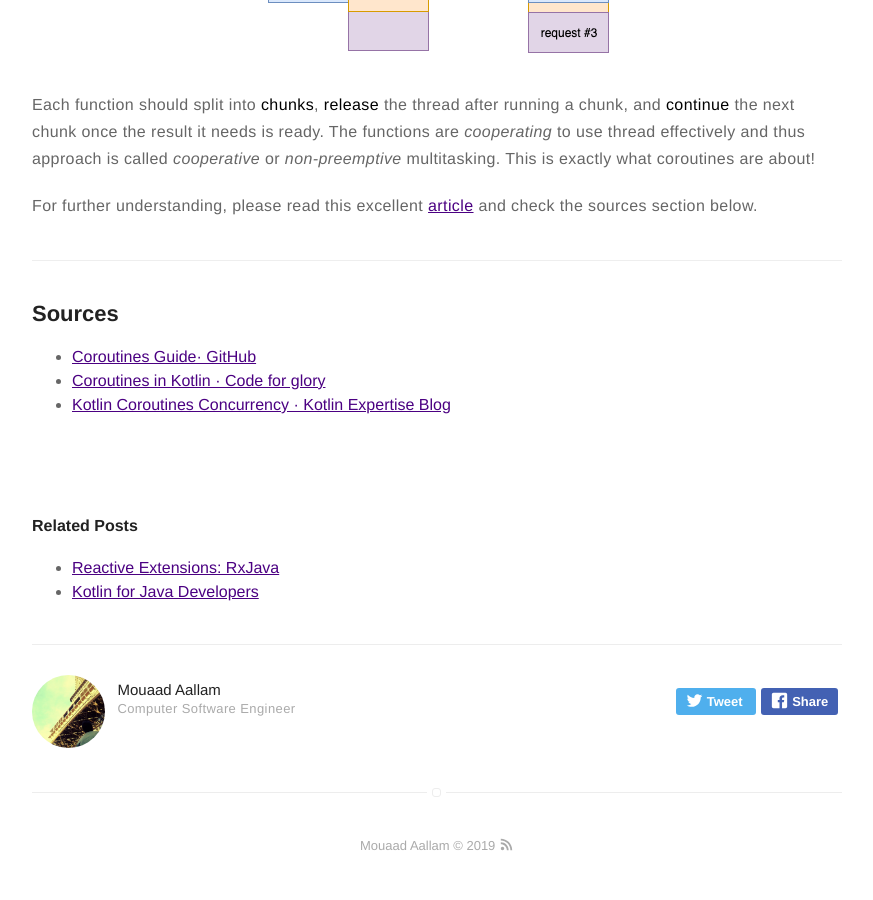
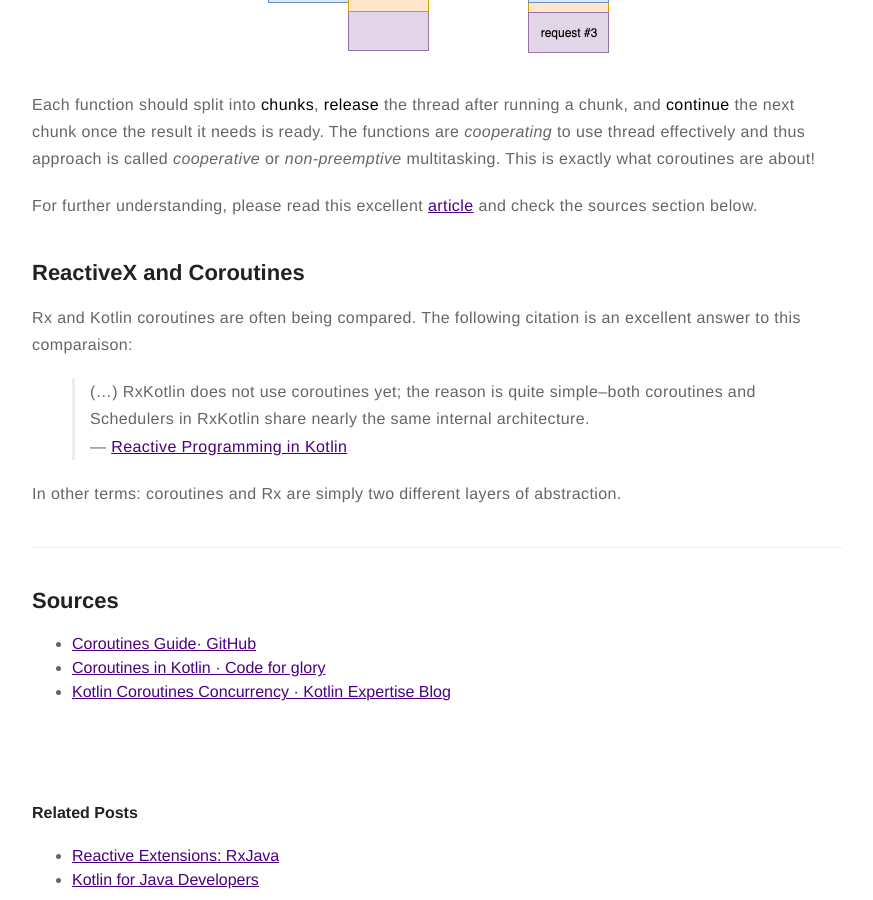
Before and after one commit to aallam/aallam.github.io, a Jekyll site: the page built from _posts/2019-06-05-introduction-to-kotlin-coroutines.md, in a window 1280 px wide and 900 px high, scrolled down 3494 px. Shown: the whole window, without its empty margins (203-1076 px from the left). Built offline with Jekyll 4.4.1, drawn with Linux system fonts in a browser that asks for light colours.

Commit message:
[Article] add rx and coroutines paragraph

```diff
--- a/_posts/2019-06-05-introduction-to-kotlin-coroutines.md
+++ b/_posts/2019-06-05-introduction-to-kotlin-coroutines.md
@@ -75,6 +75,13 @@ Each function should split into **chunks**, **release** the thread after running
 
 For further understanding, please read this excellent [article][3] and check the sources section below.
 
+## ReactiveX and Coroutines
+Rx and Kotlin coroutines are often being compared. The following citation is an excellent answer to this comparaison:
+>(…) RxKotlin does not use coroutines yet; the reason is quite simple–both coroutines and Schedulers in RxKotlin share nearly the same internal architecture.
+> — [Reactive Programming in Kotlin][4]
+
+In other terms: coroutines and Rx are simply two different layers of abstraction.
+
 - - - -
 
 ## Sources
```
Also changed, not shown: other parts of _posts/2019-06-05-introduction-to-kotlin-coroutines.md (+1 -0 lines).
